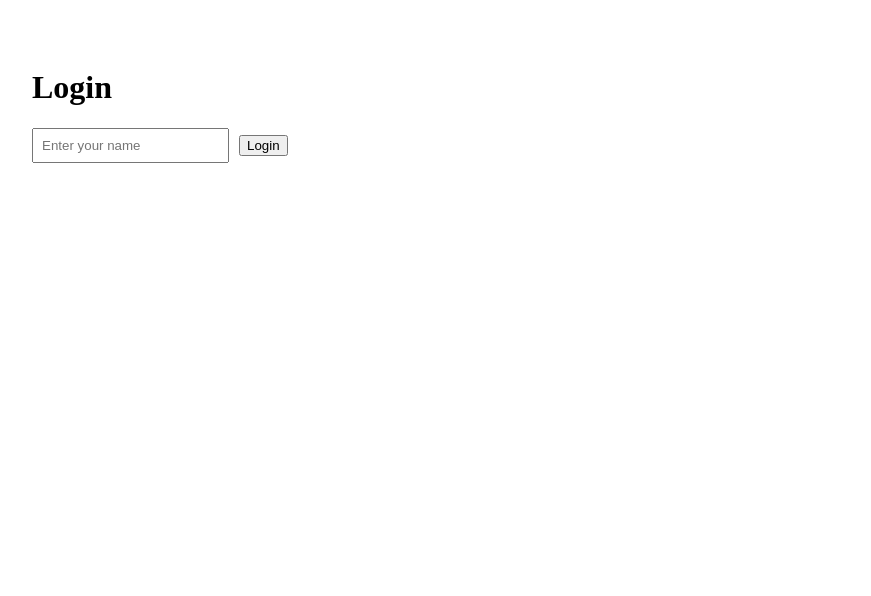
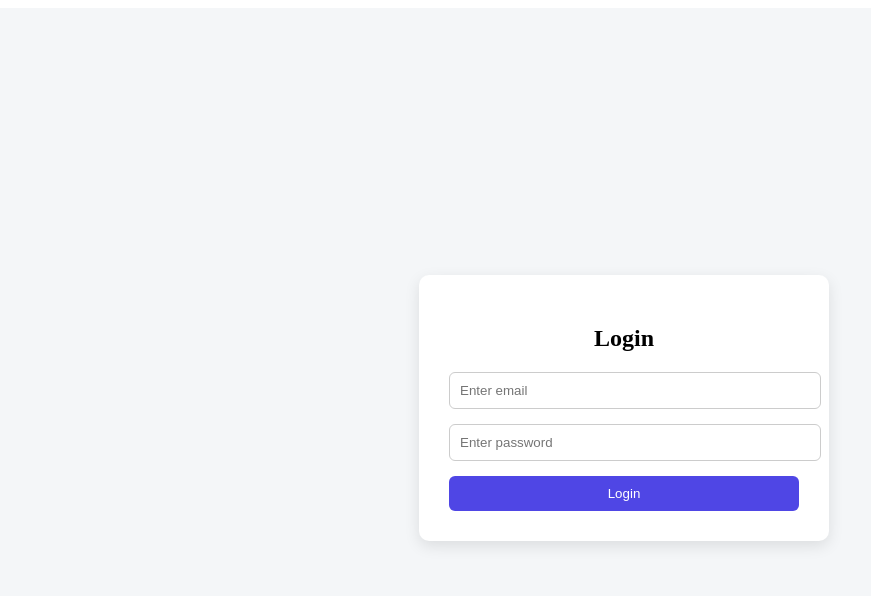
Before and after one commit to Nandann018-ux/Devcollab, a React (Vite) app in the folder client/: page / in a window 1280 px wide. Shown: the top 596 px of the page, without its empty margins (16-887 px from the left). Built offline with nearby package versions, Linux system fonts and the light colour scheme.

Commit message:
Login done and is been redirecting to dashboard

```diff
--- a/client/src/App.jsx
+++ b/client/src/App.jsx
@@ -1,27 +1,17 @@
 import { BrowserRouter as Router, Routes, Route } from "react-router-dom";
 import Login from "./pages/Login";
+import Register from "./pages/Register";
 import Dashboard from "./pages/Dashboard";
-import ProtectedRoute from "./components/ProtectedRoute";
-import { AuthProvider } from "./context/AuthContext";
 
 function App() {
   return (
-    <AuthProvider>
-      <Router>
-        <Routes>
-          <Route path="/" element={<Login />} />
-
-          <Route
-            path="/dashboard"
-            element={
-              <ProtectedRoute>
-                <Dashboard />
-              </ProtectedRoute>
-            }
-          />
-        </Routes>
-      </Router>
-    </AuthProvider>
+    <Router>
+      <Routes>
+        <Route path="/" element={<Login />} />
+        <Route path="/register" element={<Register />} />
+        <Route path="/dashboard" element={<Dashboard />} />
+      </Routes>
+    </Router>
   );
 }
 
--- a/client/src/pages/Dashboard.jsx
+++ b/client/src/pages/Dashboard.jsx
@@ -1,25 +1,11 @@
-import projects from "../data/projects";
-import ProjectCard from "../components/ProjectCard";
-import Navbar from "../components/Navbar";
-import { useAuth } from "../context/AuthContext";
-
 function Dashboard() {
-  const { user } = useAuth();
+  const user = JSON.parse(localStorage.getItem("user"));
 
   return (
-    <>
-      <Navbar />
-
-      <div style={{ padding: "40px" }}>
-        <h1>Welcome, {user?.name} 🚀</h1>
-
-        <h2 style={{ marginTop: "30px" }}>Explore Projects</h2>
-
-        {projects.map((project) => (
-          <ProjectCard key={project.id} project={project} />
-        ))}
-      </div>
-    </>
+    <div style={{ padding: "40px" }}>
+      <h1>Welcome 🚀</h1>
+      <p>Logged in as: {user?.email}</p>
+    </div>
   );
 }
 
--- a/client/src/pages/Login.jsx
+++ b/client/src/pages/Login.jsx
@@ -1,37 +1,114 @@
 import { useState } from "react";
 import { useNavigate } from "react-router-dom";
-import { useAuth } from "../context/AuthContext";
 
 function Login() {
-  const [name, setName] = useState("");
   const navigate = useNavigate();
-  const { login } = useAuth();
 
-  const handleLogin = (e) => {
+  const [formData, setFormData] = useState({
+    email: "",
+    password: "",
+  });
+
+  const [error, setError] = useState("");
+
+  const handleChange = (e) => {
+    setFormData({
+      ...formData,
+      [e.target.name]: e.target.value,
+    });
+  };
+
+  const handleSubmit = (e) => {
     e.preventDefault();
 
-    if (!name.trim()) return;
+    if (!formData.email || !formData.password) {
+      setError("All fields are required");
+      return;
+    }
+    //fake
+    localStorage.setItem(
+      "user",
+      JSON.stringify({ email: formData.email })
+    );
 
-    login({ name });
     navigate("/dashboard");
   };
 
   return (
-    <div style={{ padding: "40px" }}>
-      <h1>Login</h1>
+    <div style={styles.container}>
+      <div style={styles.card}>
+        <h2 style={styles.heading}>Login</h2>
 
-      <form onSubmit={handleLogin}>
-        <input
-          type="text"
-          placeholder="Enter your name"
-          value={name}
-          onChange={(e) => setName(e.target.value)}
-          style={{ padding: "8px", marginRight: "10px" }}
-        />
-        <button type="submit">Login</button>
-      </form>
+        {error && <p style={styles.error}>{error}</p>}
+
+        <form onSubmit={handleSubmit}>
+          <input
+            type="email"
+            name="email"
+            placeholder="Enter email"
+            value={formData.email}
+            onChange={handleChange}
+            style={styles.input}
+          />
+
+          <input
+            type="password"
+            name="password"
+            placeholder="Enter password"
+            value={formData.password}
+            onChange={handleChange}
+            style={styles.input}
+          />
+
+          <button type="submit" style={styles.button}>
+            Login
+          </button>
+        </form>
+      </div>
     </div>
   );
 }
 
+const styles = {
+  container: {
+    height: "100vh",
+    display: "flex",
+    justifyContent: "center",
+    alignItems: "center",
+    backgroundColor: "#f4f6f8",
+  },
+  card: {
+    width: "350px",
+    padding: "30px",
+    borderRadius: "10px",
+    backgroundColor: "#fff",
+    boxShadow: "0 5px 15px rgba(0,0,0,0.1)",
+  },
+  heading: {
+    textAlign: "center",
+    marginBottom: "20px",
+  },
+  input: {
+    width: "100%",
+    padding: "10px",
+    marginBottom: "15px",
+    borderRadius: "6px",
+    border: "1px solid #ccc",
+  },
+  button: {
+    width: "100%",
+    padding: "10px",
+    borderRadius: "6px",
+    border: "none",
+    backgroundColor: "#4f46e5",
+    color: "#fff",
+    cursor: "pointer",
+  },
+  error: {
+    color: "red",
+    fontSize: "14px",
+    marginBottom: "10px",
+  },
+};
+
 export default Login;
```
